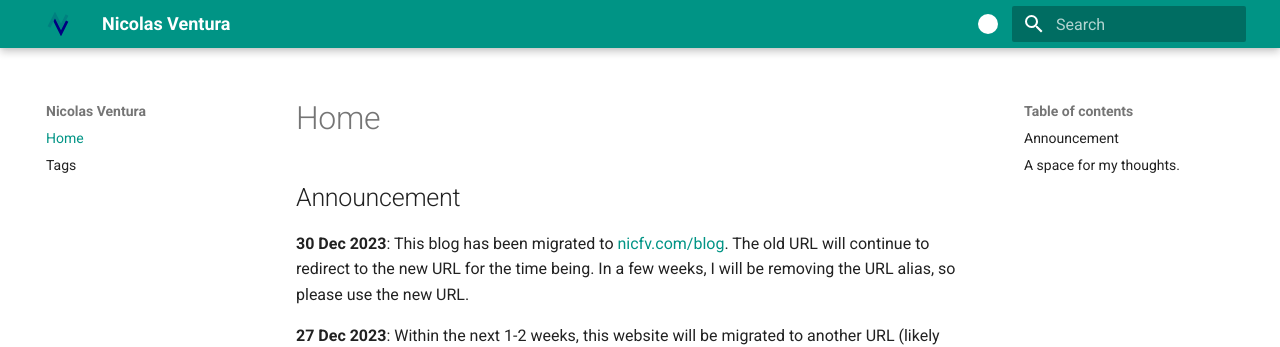
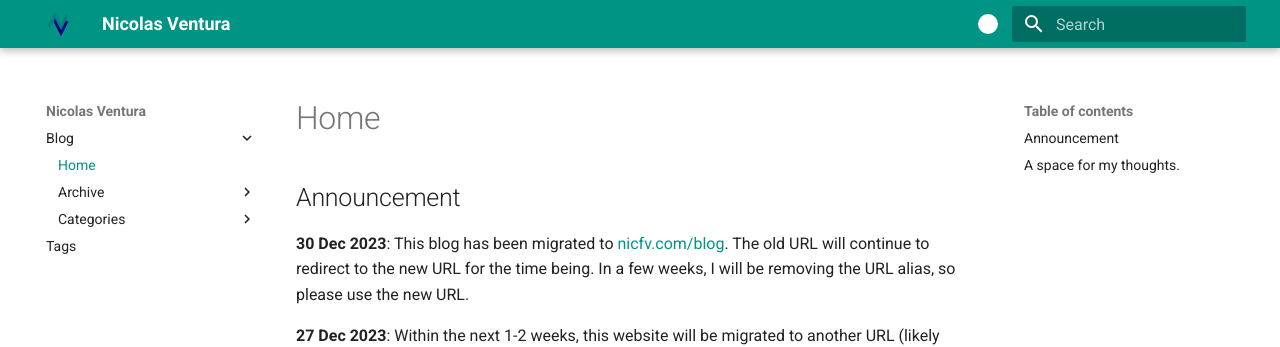
Before and after one commit to nicfv/Me, an MkDocs documentation site: the page built from docs/blog/index.md, in a window 1280 px wide. Shown: the top 347 px of the page. Built offline with MkDocs 1.6.1 and Material for MkDocs 9.7.7, drawn with Linux system fonts in a browser that asks for light colours; some of the changed lines change nothing that is shown.

Commit message:
Blog name

```diff
--- a/mkdocs.yml
+++ b/mkdocs.yml
@@ -2,7 +2,8 @@ site_name: Nicolas Ventura
 site_description: About Me
 site_author: Nicolas Ventura
 nav:
-  - blog/index.md
+  - Blog:
+    - blog/index.md
   - blog/tags.md
 theme:
   name: material
```
